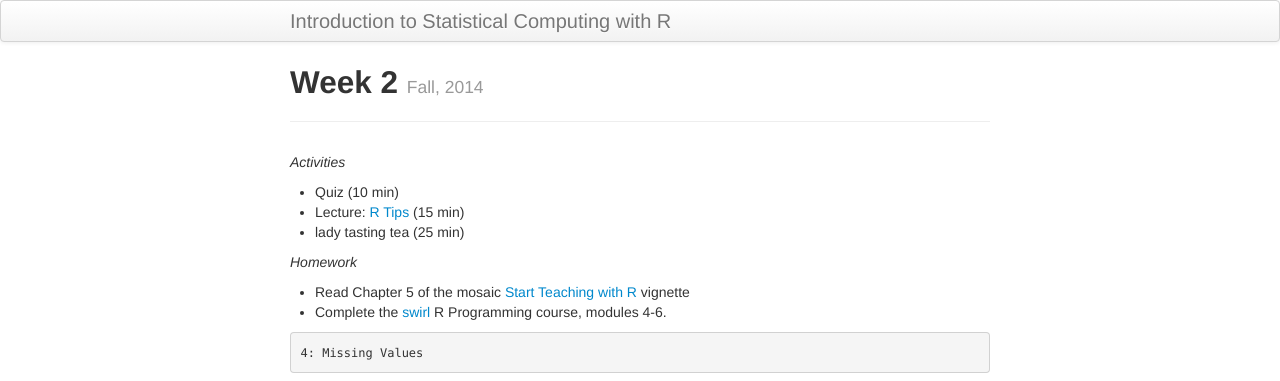
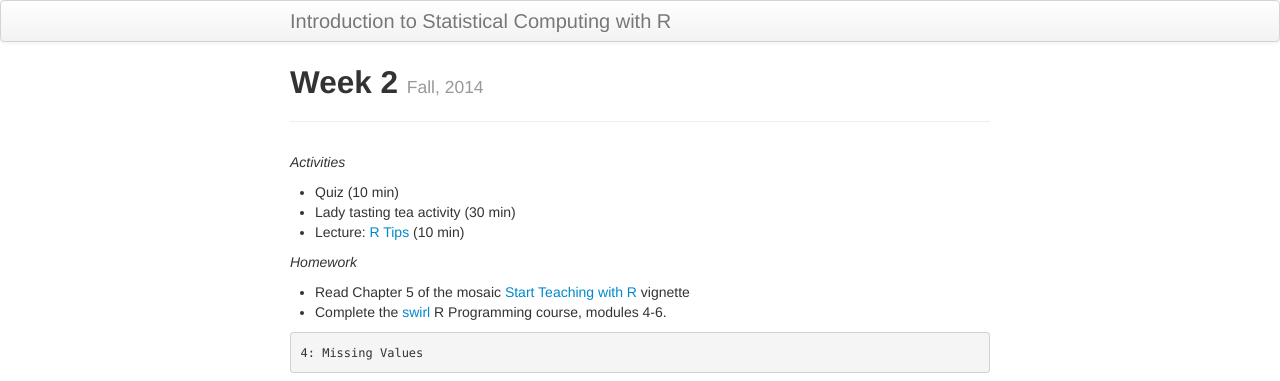
Before and after one commit to nickreich/statComp2014, a Jekyll site: the page built from pages/week2.md, in a window 1280 px wide. Shown: the top 381 px of the page. Built offline with Jekyll 4.4.1, drawn with Linux system fonts in a browser that asks for light colours.

Commit message:
schedule remix

```diff
--- a/pages/week2.md
+++ b/pages/week2.md
@@ -8,8 +8,8 @@ tagline: Fall, 2014
 _Activities_
 
 * Quiz (10 min)
-* Lecture: [R Tips](./lectures/week2/r_tips.pdf) (15 min)
-* lady tasting tea (25 min)
+* Lady tasting tea activity (30 min)
+* Lecture: [R Tips](./lectures/week2/r_tips.pdf) (10 min)
 
 _Homework_
 
```
